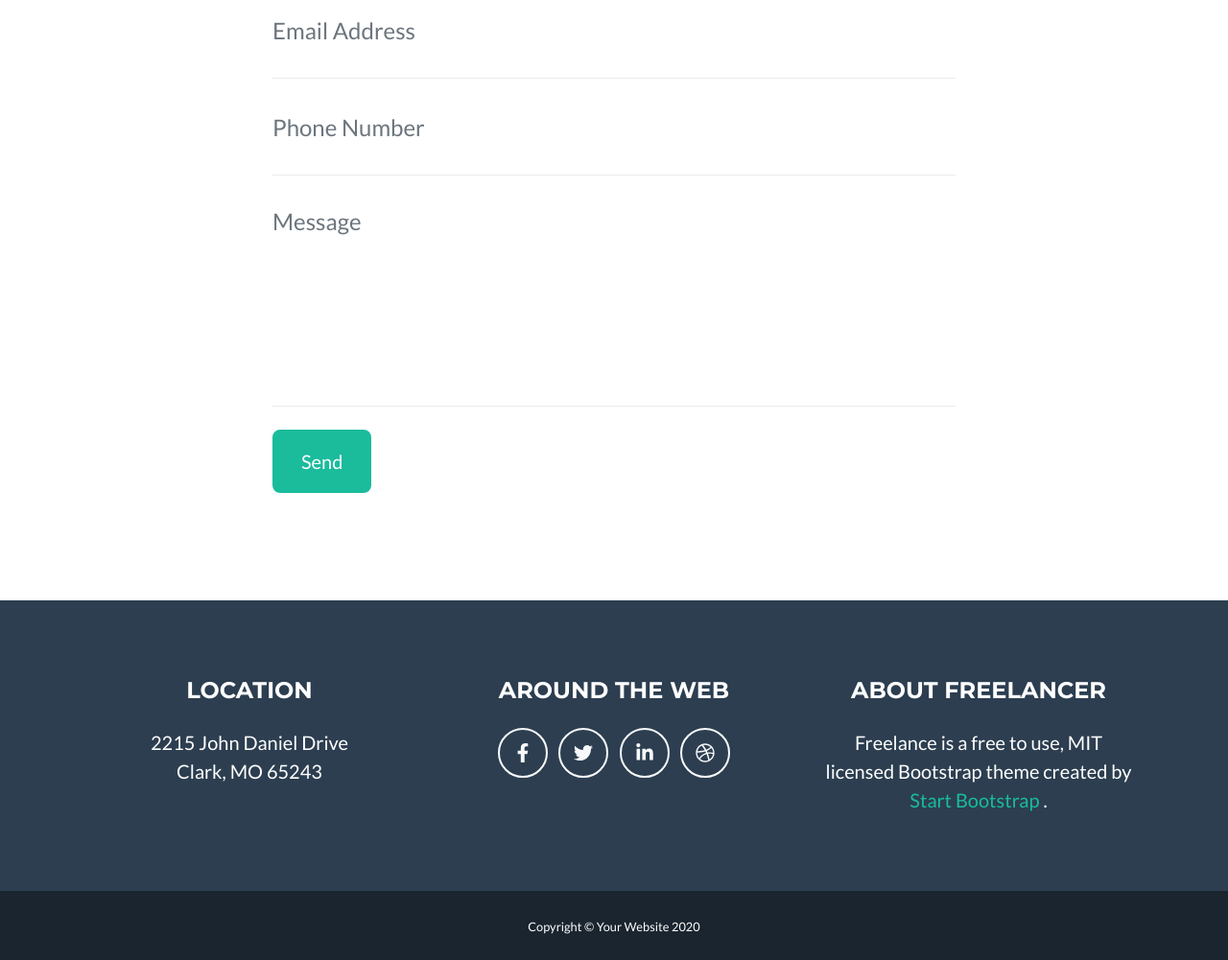
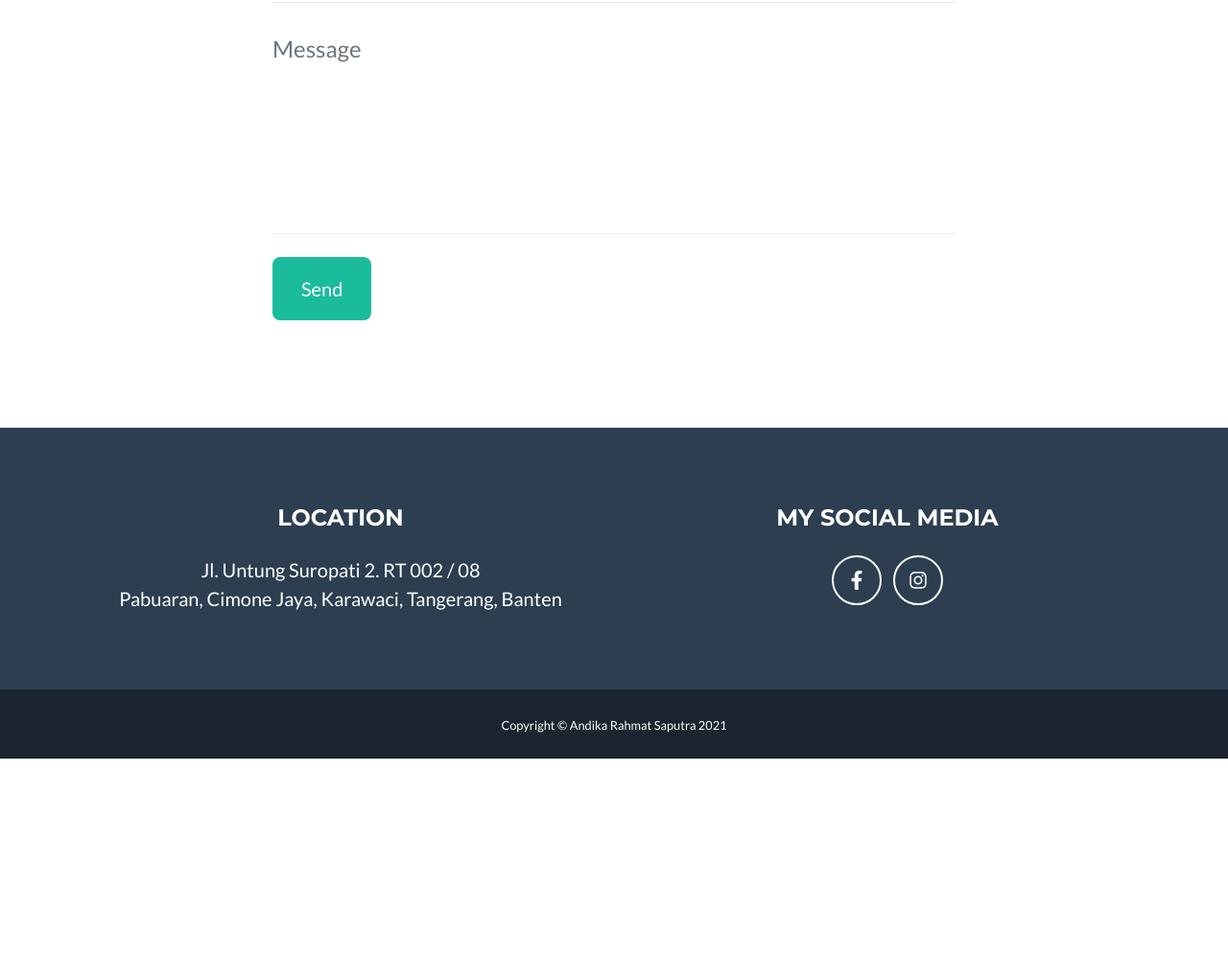
Before and after one commit to Andika378/Andika-Rachmat-Saputra, a plain HTML site: page index.html in a window 1280 px wide. Shown: the part 2361-3362 px from the top of the page at 96% size. After the commit the page ends 3152 px from the top, so only its background shows below. Drawn offline with nearby package versions, Linux system fonts and the light colour scheme.

Commit message:
menambahkan bagian about dan footer

```diff
--- a/index.html
+++ b/index.html
@@ -108,15 +108,8 @@
                 </div>
                 <!-- About Section Content-->
                 <div class="row">
-                    <div class="col-lg-4 ml-auto"><p class="lead">Freelancer is a free bootstrap theme created by Start Bootstrap. The download includes the complete source files including HTML, CSS, and JavaScript as well as optional SASS stylesheets for easy customization.</p></div>
-                    <div class="col-lg-4 mr-auto"><p class="lead">You can create your own custom avatar for the masthead, change the icon in the dividers, and add your email address to the contact form to make it fully functional!</p></div>
-                </div>
-                <!-- About Section Button-->
-                <div class="text-center mt-4">
-                    <a class="btn btn-xl btn-outline-light" href="https://startbootstrap.com/theme/freelancer/">
-                        <i class="fas fa-download mr-2"></i>
-                        Free Download!
-                    </a>
+                    <div class="col-lg-4 ml-auto"><p class="lead">Saya adalah seorang pelajar asal Tangerang. Berumur 17 Tahun yang seanang bermain game. </p></div>
+                    <div class="col-lg-4 mr-auto"><p class="lead">Saya pernah ikut lomba Mobile Legend di sekolah, dan mendapatkan juara 1.</p></div>
                 </div>
             </div>
         </section>
@@ -177,37 +170,26 @@
             <div class="container">
                 <div class="row">
                     <!-- Footer Location-->
-                    <div class="col-lg-4 mb-5 mb-lg-0">
+                    <div class="col-lg-6 mb-5 mb-lg-0">
                         <h4 class="text-uppercase mb-4">Location</h4>
                         <p class="lead mb-0">
-                            2215 John Daniel Drive
+                            Jl. Untung Suropati 2. RT 002 / 08
                             <br />
-                            Clark, MO 65243
+                            Pabuaran, Cimone Jaya, Karawaci, Tangerang, Banten
                         </p>
                     </div>
                     <!-- Footer Social Icons-->
-                    <div class="col-lg-4 mb-5 mb-lg-0">
-                        <h4 class="text-uppercase mb-4">Around the Web</h4>
-                        <a class="btn btn-outline-light btn-social mx-1" href="#!"><i class="fab fa-fw fa-facebook-f"></i></a>
-                        <a class="btn btn-outline-light btn-social mx-1" href="#!"><i class="fab fa-fw fa-twitter"></i></a>
-                        <a class="btn btn-outline-light btn-social mx-1" href="#!"><i class="fab fa-fw fa-linkedin-in"></i></a>
-                        <a class="btn btn-outline-light btn-social mx-1" href="#!"><i class="fab fa-fw fa-dribbble"></i></a>
-                    </div>
-                    <!-- Footer About Text-->
-                    <div class="col-lg-4">
-                        <h4 class="text-uppercase mb-4">About Freelancer</h4>
-                        <p class="lead mb-0">
-                            Freelance is a free to use, MIT licensed Bootstrap theme created by
-                            <a href="http://startbootstrap.com">Start Bootstrap</a>
-                            .
-                        </p>
+                    <div class="col-lg-6 mb-5 mb-lg-0">
+                        <h4 class="text-uppercase mb-4">My Social Media</h4>
+                        <a class="btn btn-outline-light btn-social mx-1" href="https://web.facebook.com/andika.freeyork"><i class="fab fa-fw fa-facebook-f"></i></a>
+                        <a class="btn btn-outline-light btn-social mx-1" href="https://www.instagram.com/andikalzz_/"><i class="fab fa-fw fa-instagram"></i></a>
                     </div>
                 </div>
             </div>
         </footer>
         <!-- Copyright Section-->
         <div class="copyright py-4 text-center text-white">
-            <div class="container"><small>Copyright © Your Website 2020</small></div>
+            <div class="container"><small>Copyright © Andika Rahmat Saputra 2021</small></div>
         </div>
         <!-- Scroll to Top Button (Only visible on small and extra-small screen sizes)-->
         <div class="scroll-to-top d-lg-none position-fixed">
```
